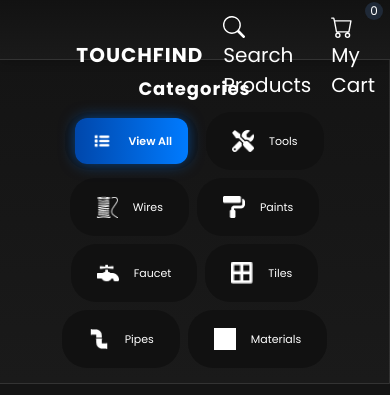
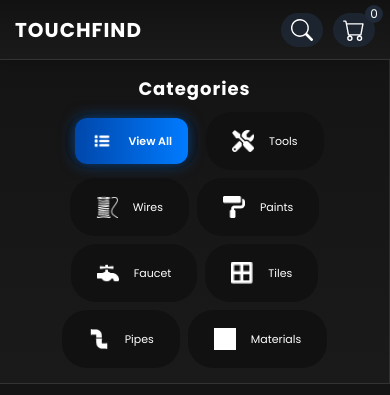
Before and after one commit to akosikhada/TOUCHFIND, a PHP site: page /components/categories.php in a window 390 px wide. Shown: the top 395 px of the page. Run offline with PHP 8.4, Linux system fonts and the light colour scheme; data comes from the database, SQL or seed files in the repository; data that the repository does not hold is empty; grey boxes are pictures that could not be loaded.

Commit message:
feat(categories): improve search and cart UI elements
Updated `categories.css`:
- Enhanced `.search-icon` and `.cart-icon` with hover styles for improved user interaction.
- Added responsive styles for `.search-input` and `.search-btn` with optimized positioning.
- Improved `.icon-text` visibility and alignment for compact layouts.
- Adjusted `.sidebar`, `.header`, and `.search-container` styles for better scalability across screen sizes.

```diff
--- a/new-progress/css/categories.css
+++ b/new-progress/css/categories.css
@@ -46,6 +46,25 @@ body {
   margin-left: 20px;
   font-size: 20px;
   cursor: pointer;
+  display: flex;
+  align-items: center;
+  padding: 8px 12px;
+  border-radius: 20px;
+  background-color: rgba(31, 41, 55, 0.8);
+  transition: all 0.2s ease;
+}
+
+.search-icon:hover,
+.cart-icon:hover {
+  background-color: #1f2937;
+}
+
+.icon-text {
+  margin-left: 8px;
+  font-size: 14px;
+  font-weight: 500;
+  white-space: nowrap;
+  color: white;
 }
 
 .cart-badge {
@@ -576,10 +617,42 @@ body {
 
   .header {
     padding: 10px 15px;
+    grid-template-columns: auto auto 1fr;
   }
 
   .brand {
     font-size: 20px;
+    grid-column: 1;
+    text-align: left;
+  }
+
+  .header-icons {
+    grid-column: 3;
+    justify-content: flex-end;
+  }
+
+  .search-icon,
+  .cart-icon {
+    margin-left: 10px;
+    padding: 6px 10px;
+  }
+
+  .icon-text {
+    display: none;
+  }
+
+  /* Show a more compact search box but keep functionality */
+  .search-modal {
+    padding-top: 40px;
+  }
+
+  .search-container {
+    width: 95%;
+  }
+
+  .close-search {
+    top: 10px;
+    right: 15px;
   }
 
   .sidebar {
```
Also changed, not shown: other parts of new-progress/css/categories.css (+27 -0 lines).
